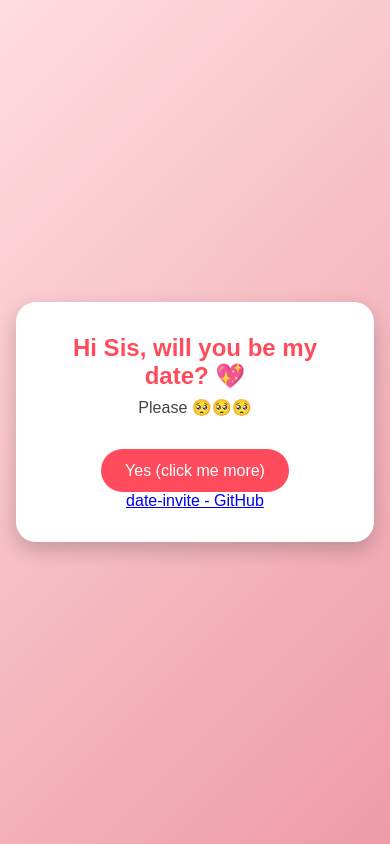
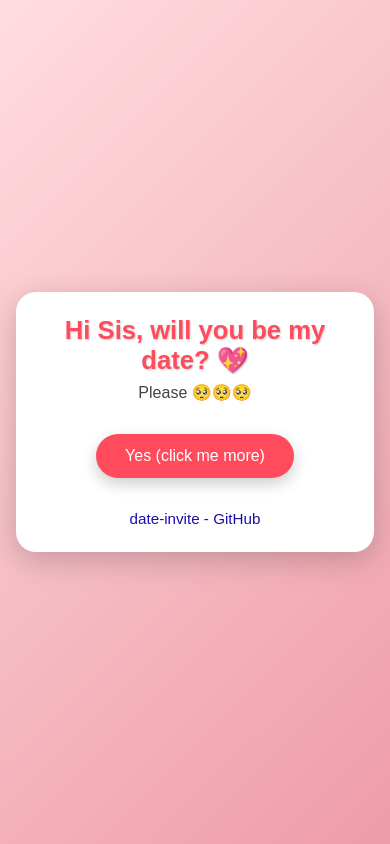
Before and after one commit to DomsTrrs/date-invite, a plain HTML site: page index.html in a window 390 px wide. Drawn offline with Linux system fonts and the light colour scheme.

Commit message:
Update style.css

```diff
--- a/style.css
+++ b/style.css
@@ -19,16 +19,22 @@ body {
 .container {
   background: white;
   border-radius: 20px;
-  padding: 2rem;
-  box-shadow: 0 8px 20px rgba(0, 0, 0, 0.2);
-  max-width: 500px;
+  padding: 2.5rem;
+  box-shadow: 0 8px 30px rgba(0, 0, 0, 0.2);
+  max-width: 600px;
   width: 100%;
+  transition: transform 0.3s;
 }
 
-h1 {
-  font-size: 1.8rem;
+.container:hover {
+  transform: scale(1.02);
+}
+
+.title {
+  font-size: 2rem;
   margin-bottom: 0.5rem;
   color: #ff4b5c;
+  text-shadow: 1px 1px 2px rgba(0,0,0,0.2);
 }
 
 .subtitle {
@@ -37,39 +43,66 @@ h1 {
   color: #444;
 }
 
-#yesBtn {
+.btn {
   background: #ff4b5c;
   color: white;
-  font-size: 1.2rem;
-  padding: 1rem 2rem;
+  font-size: 1.3rem;
+  padding: 1rem 2.5rem;
   border: none;
   border-radius: 50px;
   cursor: pointer;
+  box-shadow: 0 6px 15px rgba(0,0,0,0.2);
   transition: transform 0.2s, background 0.2s;
 }
 
-#yesBtn:hover {
+.btn:hover {
   background: #ff2e44;
+  transform: scale(1.1);
 }
 
 .question {
   margin-top: 1rem;
   font-size: 1.1rem;
   color: #333;
+  animation: fadeIn 0.6s ease;
+}
+
+@keyframes fadeIn {
+  from { opacity: 0; transform: translateY(10px); }
+  to { opacity: 1; transform: translateY(0); }
+}
+
+/* ✅ Google-like link */
+.google-link {
+  display: inline-block;
+  margin-top: 2rem;
+  font-size: 0.95rem;
+  color: #1a0dab;
+  text-decoration: none;
+  transition: color 0.2s;
+}
+
+.google-link:hover {
+  text-decoration: underline;
+  color: #d93025;
 }
 
 /* ✅ Mobile-friendly tweaks */
 @media (max-width: 600px) {
-  h1 {
-    font-size: 1.5rem;
+  .title {
+    font-size: 1.6rem;
   }
 
   .subtitle {
     font-size: 1rem;
   }
 
-  #yesBtn {
+  .btn {
     font-size: 1rem;
-    padding: 0.8rem 1.5rem;
+    padding: 0.8rem 1.8rem;
+  }
+
+  .container {
+    padding: 1.5rem;
   }
 }
```
